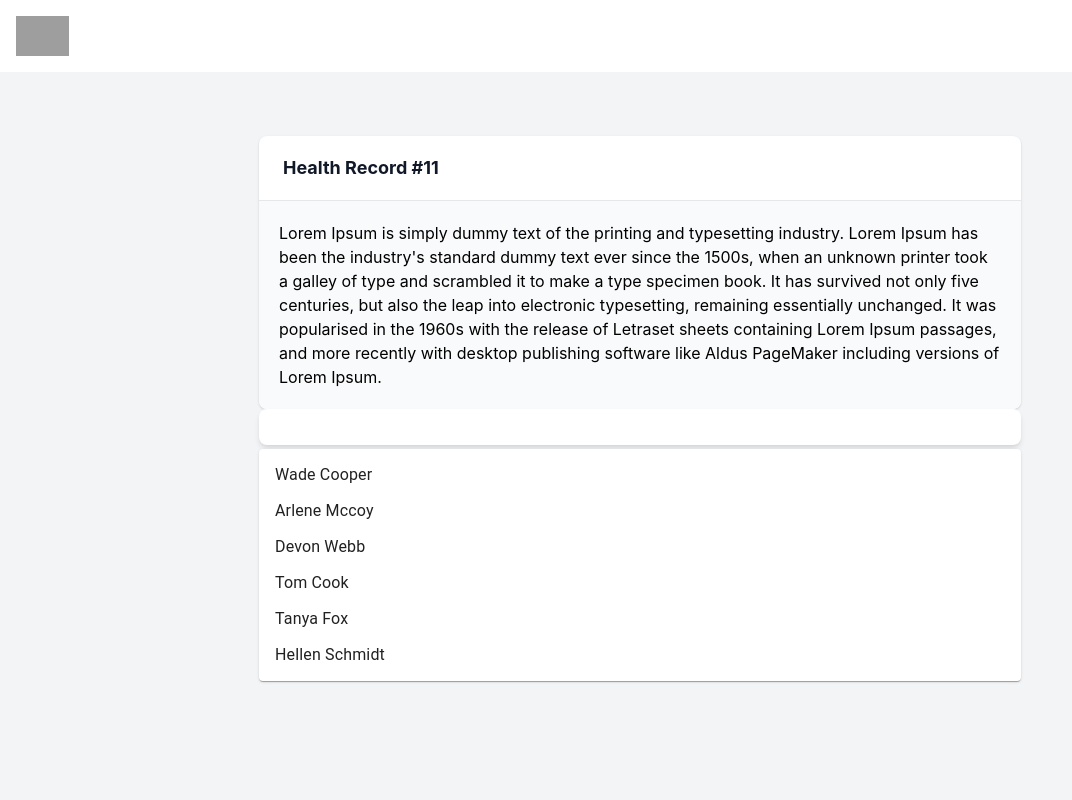
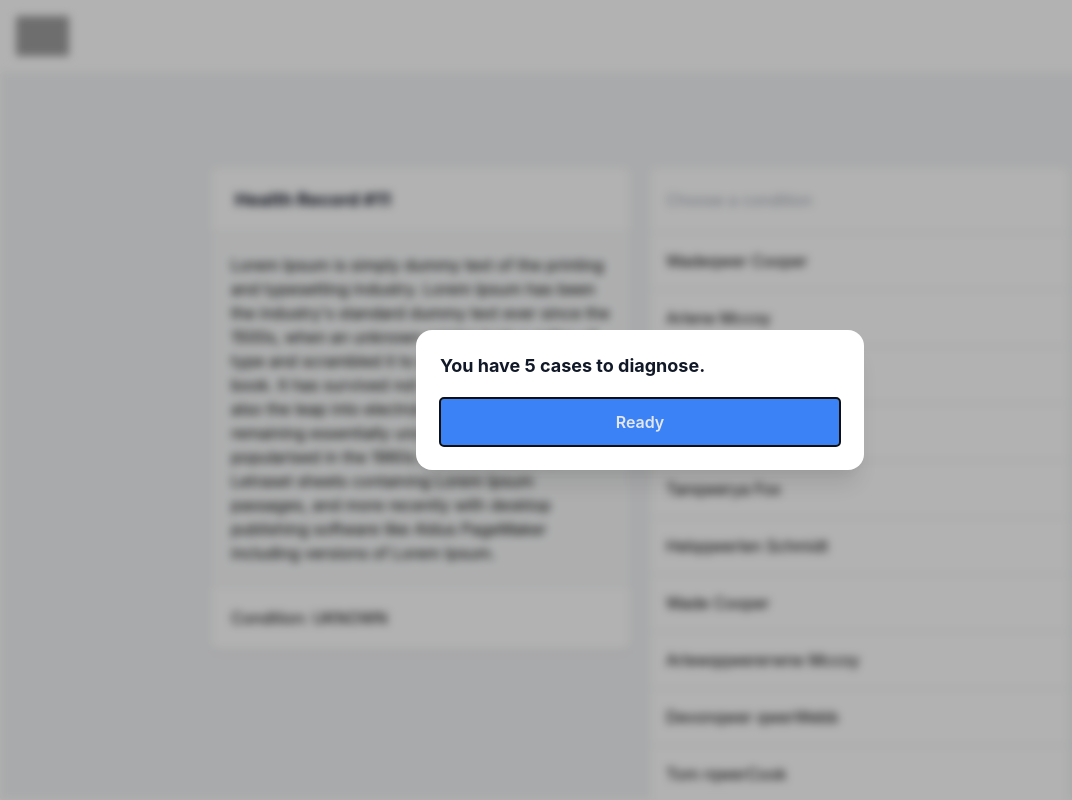
Before and after one commit to danielsimao/health-diagnose, a Next.js app in the folder packages/client/: page /cases in a window 1280 px wide. Shown: the whole page, without its empty margins (0-1072 px from the left). Built offline with nearby package versions, Linux system fonts and the light colour scheme; grey boxes are pictures that could not be loaded.

Commit message:
feat: cases page responsiveness

```diff
--- /dev/null
+++ b/packages/client/components/Button.tsx
@@ -0,0 +1,43 @@
+import { ButtonHTMLAttributes } from "react";
+
+interface ButtonProps {
+  variant: "primary" | "white";
+  className?: string;
+  disable?: boolean;
+  onClick?: () => void;
+  children: React.ReactNode;
+  type?: ButtonHTMLAttributes<HTMLButtonElement>["type"];
+}
+
+const DISABLE_CLASSNAME = "opacity-50 cursor-default";
+
+const PRIMARY_CLASSNAME = "bg-blue-500 hover:bg-blue-600 text-gray-200";
+
+const WHITE_CLASSNAME =
+  "bg-white border border-blue-500 hover:border-blue-600 text-blue-500";
+
+const DEFAULT_CLASSNAME =
+  "px-4 py-3 rounded font-semibold transition duration-200 each-in-out";
+
+export default function Button({
+  variant = "primary",
+  className = "",
+  disable = false,
+  onClick,
+  children,
+  type,
+}: ButtonProps) {
+  const btnClassName = `${
+    variant === "white" ? WHITE_CLASSNAME : PRIMARY_CLASSNAME
+  } ${disable ? DISABLE_CLASSNAME : ""} ${className}`;
+
+  return (
+    <button
+      onClick={onClick}
+      type={type}
+      className={`${DEFAULT_CLASSNAME} ${btnClassName}`}
+    >
+      {children}
+    </button>
+  );
+}
--- a/packages/client/components/Dialog.tsx
+++ b/packages/client/components/Dialog.tsx
@@ -19,7 +19,7 @@ export default function Dialog({
   const contentWrapperClassName = fullscreen ? "p-0" : "px-4";
   const contentClassName = fullscreen
     ? "w-screen h-screen p-0"
-    : "w-full rounded-2xl max-w-md  my-8";
+    : "w-full rounded-2xl max-w-md my-8 p-6";
 
   return (
     <Transition appear show={isOpen} as={Fragment}>
@@ -28,9 +28,16 @@ export default function Dialog({
         className={`fixed inset-0 z-10 overflow-y-auto`}
         onClose={onClose}
       >
-        <LDialog.Overlay className="fixed inset-0 bg-black opacity-30" />
+        <LDialog.Overlay className={`fixed inset-0 bg-black opacity-30 `} />
 
         <div className={`min-h-screen text-center ${contentWrapperClassName}`}>
+          {/* This element is to trick the browser into centering the modal contents. */}
+          <span
+            className="inline-block h-screen align-middle"
+            aria-hidden="true"
+          >
+            &#8203;
+          </span>
           <Transition.Child
             as={Fragment}
             enter="ease-out duration-300"
@@ -41,7 +48,7 @@ export default function Dialog({
             leaveTo="opacity-0 scale-95"
           >
             <div
-              className={`inline-block p-6 overflow-hidden text-left align-middle transition-all transform bg-white shadow-xl ${contentClassName} ${className}`}
+              className={`inline-block overflow-hidden text-left align-middle transition-all transform bg-white shadow-xl ${contentClassName} ${className}`}
             >
               {children}
             </div>
--- /dev/null
+++ b/packages/client/components/cases/ConditionsDialog.tsx
@@ -0,0 +1,78 @@
+import { XIcon } from "@heroicons/react/solid";
+import { useState } from "react";
+import Button from "../Button";
+import Dialog from "../Dialog";
+
+interface ConditionsDialogProps {
+  isOpen: boolean;
+  onClose: () => void;
+  onSelect: (condition: string) => void;
+  onSubmit: () => void;
+  form: any;
+}
+
+const people = [
+  "Wade Cooper",
+  "Arlene Mccoy",
+  "Devon Webb",
+  "Tom Cook",
+  "Tanya Fox",
+  "Hellen Schmidt",
+];
+export default function ConditionsDialog({
+  isOpen,
+  onClose,
+  onSelect,
+  onSubmit,
+  form,
+}: ConditionsDialogProps) {
+  const [search, setSearch] = useState(form.condition || "");
+
+  function handleSelect(option: string) {
+    onSelect(option);
+    setSearch(option);
+  }
+
+  const options = people
+    .filter((option) => option.toLowerCase().includes(search.toLowerCase()))
+    .map((option) => (
+      <div
+        key={option}
+        className="flex items-center p-4 border-b border-gray-200"
+        onClick={() => handleSelect(option)}
+      >
+        <span>{option}</span>
+      </div>
+    ));
+
+  return (
+    <Dialog fullscreen isOpen={isOpen} onClose={onClose}>
+      <div className="flex flex-start items-center p-2 gap-4 border-b border-gray-200">
+        <button
+          onClick={onClose}
+          type="button"
+          className="w-12 h-12 p-2 flex-shrink-0"
+        >
+          <XIcon></XIcon>
+        </button>
+        <input
+          onChange={(e) => setSearch(e.target.value)}
+          value={search}
+          placeholder="Choose a condition"
+          className="appearance-none rounded w-full h-12 text-gray-700 leading-tight focus:outline-none"
+        ></input>
+      </div>
+      <div className="flex flex-col overflow-auto ">{options}</div>
+      <div className="fixed left-0 bottom-0 w-screen bg-white border-t border-gray-200 md:hidden px-4 py-3">
+        <Button
+          onClick={onSubmit}
+          variant="primary"
+          disable={!form.condition}
+          className="w-full"
+        >
+          Submit
+        </Button>
+      </div>
+    </Dialog>
+  );
+}
--- /dev/null
+++ b/packages/client/components/cases/ConditionsSection.tsx
@@ -0,0 +1,85 @@
+import { HTMLAttributes, useRef, useState } from "react";
+import Button from "../Button";
+
+interface ConditionsSectionProps {
+  isOpen: boolean;
+  onClose: () => void;
+  onSelect: (condition: string) => void;
+  onSubmit: () => void;
+  form: any;
+  style: HTMLAttributes<HTMLDivElement>["style"];
+}
+
+const people = [
+  "Wadeqwer Cooper",
+  "Arlene Mccoy",
+  "Devon Webb",
+  "Tom Cook",
+  "Tanqwerya Fox",
+  "Helqqwerlen Schmidt",
+  "Wade Cooper",
+  "Arlewqqwererwne Mccoy",
+  "Devonqwer qwerWebb",
+  "Tom rqwerCook",
+  "Tanywerqwera Fox",
+  "Hellenqwer Schmidt",
+  "Wade Crqwerooper",
+  "Arleneqwerqwe Mccoy",
+  "Devoweqrqwern Webb",
+  "Tom Cqwerook",
+  "Tanyqwqwerera Fox",
+  "Helleqwerqwn Schmidt",
+];
+
+export default function ConditionsSection({
+  form,
+  onSelect,
+  onSubmit,
+  style,
+}: ConditionsSectionProps) {
+  const [search, setSearch] = useState(form.condition || "");
+
+  function handleSelect(option: string) {
+    onSelect(option);
+    setSearch(option);
+  }
+
+  const options = people
+    .filter((option) => option.toLowerCase().includes(search.toLowerCase()))
+    .map((option) => (
+      <div
+        key={option}
+        className="flex items-center p-4 border-b border-gray-200"
+        onClick={() => handleSelect(option)}
+      >
+        <span>{option}</span>
+      </div>
+    ));
+
+  return (
+    <div
+      style={style}
+      className="hidden md:block md:flex-1 md:overflow-hidden bg-white shadow rounded-lg"
+    >
+      <div className="">
+        <div className="flex items-center py-2 px-4 border-b border-gray-200">
+          <input
+            placeholder="Choose a condition"
+            className="appearance-none rounded w-full h-12 text-gray-700 leading-tight focus:outline-none"
+          ></input>
+        </div>
+        <div
+          style={{ height: (style?.height as any) - 65 - 64 }}
+          className="flex flex-col overflow-y-auto"
+        >
+          {options}
+        </div>
+        <div className="p-2 border-t border-gray-200">
+          <Button onClick={onSubmit} className="w-full" variant="primary">
+            Next
+          </Button>
+        </div>
+      </div>
+    </div>
+  );
+}
--- /dev/null
+++ b/packages/client/components/cases/ReadyDialog.tsx
@@ -0,0 +1,31 @@
+import Dialog from "../Dialog";
+
+interface ReadyDialogProps {
+  isOpen: boolean;
+  onClose: () => void;
+  onReady: () => void;
+}
+
+export default function ReadyDialog({
+  isOpen,
+  onClose,
+  onReady,
+}: ReadyDialogProps) {
+  return (
+    <Dialog isOpen={isOpen} onClose={onClose}>
+      <div className="flex flex-col gap-5">
+        <span className="text-lg leading-6 font-bold text-gray-900">
+          You have 5 cases to diagnose.
+        </span>
+
+        <button
+          onClick={onReady}
+          type="button"
+          className={`w-full bg-blue-500 px-4 py-3 rounded text-gray-200 font-semibold hover:bg-blue-600 transition duration-200 each-in-out`}
+        >
+          Ready
+        </button>
+      </div>
+    </Dialog>
+  );
+}
--- a/packages/client/pages/cases.tsx
+++ b/packages/client/pages/cases.tsx
@@ -1,25 +1,71 @@
-import { Fragment, useState } from "react";
+import { Fragment, useRef, useState } from "react";
 import Container from "../components/Container";
 import { Listbox, Transition } from "@headlessui/react";
 import { XIcon } from "@heroicons/react/solid";
 import Autocomplete from "@material-ui/lab/Autocomplete";
 import Dialog from "../components/Dialog";
+import Button from "../components/Button";
+import ReadyDialog from "../components/cases/ReadyDialog";
+import ConditionsDialog from "../components/cases/ConditionsDialog";
+import ConditionsSection from "../components/cases/ConditionsSection";
 
 const people = [
-  "Wade Cooper",
+  "Wadeqwer Cooper",
   "Arlene Mccoy",
   "Devon Webb",
   "Tom Cook",
-  "Tanya Fox",
-  "Hellen Schmidt",
+  "Tanqwerya Fox",
+  "Helqqwerlen Schmidt",
+  "Wade Cooper",
+  "Arlewqqwererwne Mccoy",
+  "Devonqwer qwerWebb",
+  "Tom rqwerCook",
+  "Tanywerqwera Fox",
+  "Hellenqwer Schmidt",
+  "Wade Crqwerooper",
+  "Arleneqwerqwe Mccoy",
+  "Devoweqrqwern Webb",
+  "Tom Cqwerook",
+  "Tanyqwqwerera Fox",
+  "Helleqwerqwn Schmidt",
 ];
 export default function Cases() {
+  const [ready, setReady] = useState(false);
   const [selected, setSelected] = useState(people[0]);
-  const [search, setSearch] = useState("");
+  const [form, setForm] = useState<{
+    condition: null | string;
+    time: null | number;
+  }>({ condition: null, time: null });
   const [step, setStep] = useState(0);
+  const [search, setSearch] = useState(form.condition || "");
+  const ref = useRef<HTMLDivElement>(null);
+
+  function handleDiagnose() {
+    if (form.condition) {
+      setStep(0);
+    }
+  }
+
+  function handleSelect(condionOption: string) {
+    setForm({ condition: condionOption, time: null });
+  }
 
   return (
-    <Container className="relative">
+    <Container
+      className={`relative h-screen ${!ready ? "filter blur-sm" : ""}`}
+    >
+      <ReadyDialog
+        isOpen={!ready}
+        onClose={() => setReady(true)}
+        onReady={() => setReady(true)}
+      />
+      <ConditionsDialog
+        form={form}
+        isOpen={step === 1}
+        onClose={() => setStep(0)}
+        onSelect={handleSelect}
+        onSubmit={handleDiagnose}
+      />
       <div className="page-header">
         <a href="#">
           <span className="sr-only">Workflow</span>
@@ -29,94 +75,62 @@ export default function Cases() {
           />
         </a>
       </div>
-      <main className="page-main bg-gray-100">
-        <div className="gap-5 md:p-12 text-left">
-          <div className="bg-white shadow overflow-hidden rounded-lg">
+      <main className="page-main bg-gray-100 overflow-hidden">
+        <div className="flex flex-row gap-5 text-left md:py-20">
+          <div className="flex-1">
+            <div
+              ref={ref}
+              className="bg-white shadow overflow-hidden rounded-lg"
+            >
               <div className="px-4 py-5 sm:px-6">
                 <h2 className="text-lg leading-6 font-bold text-gray-900">
                   Health Record #11
                 </h2>
               </div>
-
               <div className="border-t border-gray-200">
                 <div className="bg-gray-50 p-5">
-                Lorem Ipsum is simply dummy text of the printing and typesetting
-                industry. Lorem Ipsum has been the industry's standard dummy
-                text ever since the 1500s, when an unknown printer took a galley
-                of type and scrambled it to make a type specimen book. It has
-                survived not only five centuries, but also the leap into
-                electronic typesetting, remaining essentially unchanged. It was
-                popularised in the 1960s with the release of Letraset sheets
-                containing Lorem Ipsum passages, and more recently with desktop
-                publishing software like Aldus PageMaker including versions of
-                Lorem Ipsum.
+                  Lorem Ipsum is simply dummy text of the printing and
+                  typesetting industry. Lorem Ipsum has been the industry's
+                  standard dummy text ever since the 1500s, when an unknown
+                  printer took a galley of type and scrambled it to make a type
+                  specimen book. It has survived not only five centuries, but
+                  also the leap into electronic typesetting, remaining
+                  essentially unchanged. It was popularised in the 1960s with
+                  the release of Letraset sheets containing Lorem Ipsum
+                  passages, and more recently with desktop publishing software
+                  like Aldus PageMaker including versions of Lorem Ipsum.
+                </div>
+              </div>
+              <div className="border-t border-gray-200 p-5">
+                Condition: UKNOWN
               </div>
             </div>
           </div>
-          <div className="hidden md:block">
-            <Autocomplete
-              id="custom-input-demo"
-              options={people}
-              open
-              renderInput={(params: any) => (
-                <div ref={params.InputProps.ref}>
-                  <input
-                    type="text"
-                    {...params.inputProps}
-                    className={`${params.inputProps.className} w-full py-2 pl-3 pr-10 text-left bg-white rounded-lg shadow-md cursor-default focus:outline-none focus-visible:ring-2 focus-visible:ring-opacity-75 focus-visible:ring-white focus-visible:ring-offset-orange-300 focus-visible:ring-offset-2 focus-visible:border-indigo-500 sm:text-sm`}
-                  />
-                </div>
-              )}
-            />
-          </div>
-          <Dialog fullscreen isOpen={step === 1} onClose={() => setStep(0)}>
-            <div className="flex flex-start items-center p-2 gap-4 border-b border-gray-200">
-              <button
-                onClick={() => setStep(0)}
-                type="button"
-                className="w-12 h-12 p-2 flex-shrink-0"
-              >
-                <XIcon></XIcon>
-              </button>
-              <input
-                onChange={(e) => setSearch(e.target.value)}
-                value={search}
-                placeholder="Choose a condition"
-                className="appearance-none rounded w-full h-12 text-gray-700 leading-tight focus:outline-none"
-              ></input>
-            </div>
-            <div className="flex flex-col overflow-auto ">
-              {people
-                .filter((p) => p.toLowerCase().includes(search.toLowerCase()))
-                .map((p) => (
-                  <div
-                    key={p}
-                    className="flex items-center p-4 border-b border-gray-200"
-                    onClick={() => setSearch(p)}
-                  >
-                    <span>{p}</span>
-                  </div>
-                ))}
-            </div>
-            <div className="fixed left-0 bottom-0 w-screen bg-white border-t border-gray-200 md:hidden px-4 py-3">
-              <button
-                type="button"
-                className={`w-full bg-blue-500 px-4 py-3 rounded text-gray-200 font-semibold hover:bg-blue-600 transition duration-200 each-in-out`}
-              >
-                Submit
-              </button>
-            </div>
-          </Dialog>
+          <ConditionsSection
+            style={{ height: (ref.current as any)?.scrollHeight as number }}
+            form={form}
+            isOpen={step === 1}
+            onClose={() => setStep(0)}
+            onSelect={handleSelect}
+            onSubmit={handleDiagnose}
+          ></ConditionsSection>
         </div>
       </main>
-      <div className="fixed left-0 bottom-0 w-screen bg-white border-t border-gray-200 md:hidden">
-        <button
+      <div className="fixed grid grid-cols-3 gap-4 left-0 bottom-0 w-screen bg-white border-t border-gray-200 md:hidden">
+        <Button
           onClick={() => setStep(1)}
-          type="button"
-          className="w-full bg-blue-500 px-4 py-3 rounded text-gray-200 font-semibold hover:bg-blue-600 transition duration-200 each-in-out"
+          className="col-span-2"
+          variant="primary"
         >
           Diagnose
-        </button>
+        </Button>
+        <Button
+          disable={!form.condition}
+          className="col-span-1 "
+          variant="white"
+        >
+          Next
+        </Button>
       </div>
     </Container>
   );
--- a/packages/client/styles/globals.css
+++ b/packages/client/styles/globals.css
@@ -20,7 +20,6 @@ a {
 }
 
 .page-wrap {
-  height: 100vh;
   display: grid;
   grid-template-rows: min-content 1fr min-content;
   overflow-y: auto;
```
Lines whose indentation alone changed are shown as unchanged.
